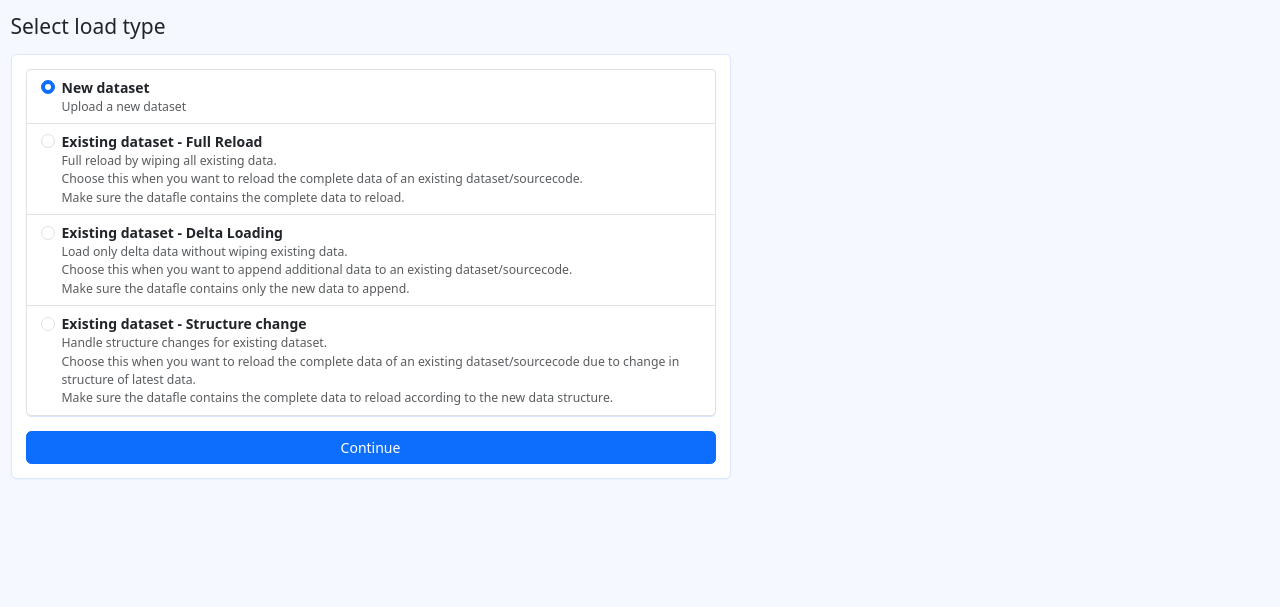
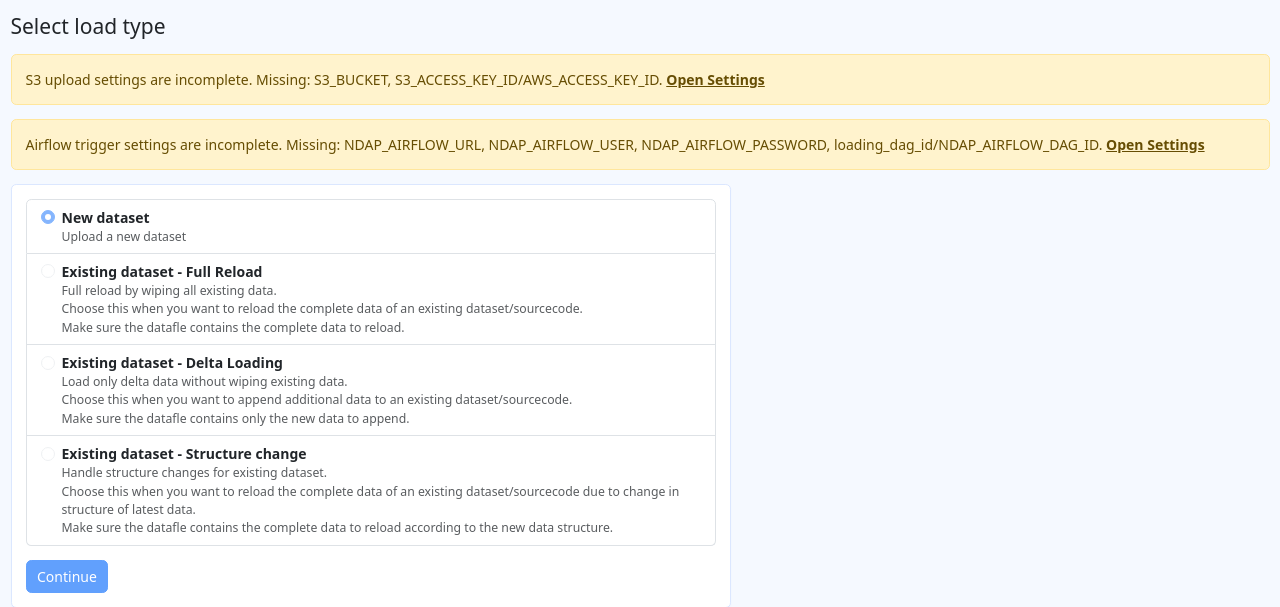
Before and after one commit to suseel96/ndap_data_validator, a FastAPI app: page /load-type in a window 1280 px wide. Shown: the part 42-649 px from the top of the page. Run offline with FastAPI, Linux system fonts and the light colour scheme; the visitor is signed in with stand-in values (Sample User, id 1); data that the repository does not hold is empty.

Commit message:
added settings readiness checks

```diff
--- a/main.py
+++ b/main.py
@@ -292,50 +292,8 @@ def trigger_airflow_dag(base_url: str, dag_id: str, username: str | None = None,
 async def index(request: Request, reset: str | None = None):
     if not require_login(request):
         return RedirectResponse(url="/login", status_code=302)
-    run_id = request.session.get("current_run_id")
-    active_token = request.session.get("active_token")
-    if reset and reset.lower() in {"1", "true", "yes"}:
-        _clear_active_run(request)
-        run_id = _reset_run_id(request)
-    elif not run_id:
-        run_id = _reset_run_id(request)
-    completed_steps = _get_session_steps(request)
-    # If we already have a token (load type chosen), begin the stepper at Upload step
-    if active_token and VALIDATION_STATE.get(active_token):
-        # derive load mode for banner
-        st = VALIDATION_STATE.get(active_token) or {}
-        params = st.get("airflow_params", {}) if isinstance(st, dict) else {}
-        inc = bool(params.get("is_incremental"))
-        sch = bool(params.get("schema_exists"))
-        dsc = bool(params.get("delta_with_structure_change"))
-        if dsc:
-            load_mode = "structure_change"
-        elif inc and sch:
-            load_mode = "delta"
-        elif (not inc) and sch:
-            load_mode = "full_reload"
-        else:
-            load_mode = "new"
-        return templates.TemplateResponse("upload.html", {
-            "request": request,
-            "active_step": 1,
-            "title": "Upload",
-            "completed_steps": completed_steps,
-            "token": active_token,
-            "run_id": run_id,
-            "s3_folder_mode": False,
-            "load_mode": load_mode,
-        })
-    # Otherwise render load type selection outside of stepper
-    return templates.TemplateResponse("load_type.html", {
-        "request": request,
-        "active_step": 0,
-        "title": "Select Load Type",
-        "completed_steps": [],
-        "token": None,
-        "run_id": run_id,
-        "show_stepper": False,
-    })
+    # Always start new flow from Load Type when hitting root
+    return RedirectResponse(url="/load-type?reset=1", status_code=302)
 
 
 @app.get("/load-type", response_class=HTMLResponse)
@@ -362,6 +320,34 @@ async def load_type_get(request: Request, reset: str | None = None):
             load_mode = "full_reload"
         else:
             load_mode = "new"
+    # Early settings precheck (surface warnings on first step)
+    s3_bucket_cfg = (DB.get_setting("S3_BUCKET") or os.environ.get("S3_BUCKET") or "").strip()
+    s3_access_key = (DB.get_setting("S3_ACCESS_KEY_ID") or os.environ.get("S3_ACCESS_KEY_ID") or os.environ.get("AWS_ACCESS_KEY_ID") or "").strip()
+    s3_secret_key = (DB.get_setting("S3_SECRET_ACCESS_KEY") or os.environ.get("S3_SECRET_ACCESS_KEY") or os.environ.get("AWS_SECRET_ACCESS_KEY") or "").strip()
+    s3_ready = bool(s3_bucket_cfg)
+    missing_s3: list[str] = []
+    if not s3_bucket_cfg:
+        missing_s3.append("S3_BUCKET")
+    if not s3_access_key:
+        missing_s3.append("S3_ACCESS_KEY_ID/AWS_ACCESS_KEY_ID")
+    if not s3_secret_key:
+        missing_s3.append("S3_SECRET_ACCESS_KEY/AWS_SECRET_ACCESS_KEY")
+
+    airflow_base = (DB.get_setting("NDAP_AIRFLOW_URL") or os.environ.get("NDAP_AIRFLOW_URL") or "").strip()
+    airflow_user = (DB.get_setting("NDAP_AIRFLOW_USER") or os.environ.get("NDAP_AIRFLOW_USER") or "").strip()
+    airflow_pass = (DB.get_setting("NDAP_AIRFLOW_PASSWORD") or os.environ.get("NDAP_AIRFLOW_PASSWORD") or "").strip()
+    airflow_dag_id = (DB.get_setting("loading_dag_id") or DB.get_setting("NDAP_AIRFLOW_DAG_ID") or "").strip()
+    airflow_ready = bool(airflow_base) and bool(airflow_dag_id)
+    missing_airflow: list[str] = []
+    if not airflow_base:
+        missing_airflow.append("NDAP_AIRFLOW_URL")
+    if not airflow_user:
+        missing_airflow.append("NDAP_AIRFLOW_USER")
+    if not airflow_pass:
+        missing_airflow.append("NDAP_AIRFLOW_PASSWORD")
+    if not airflow_dag_id:
+        missing_airflow.append("loading_dag_id/NDAP_AIRFLOW_DAG_ID")
+
     return templates.TemplateResponse("load_type.html", {
         "request": request,
         "active_step": 0,
@@ -371,6 +357,10 @@ async def load_type_get(request: Request, reset: str | None = None):
         "run_id": run_id,
         "load_mode": load_mode,
         "show_stepper": False,
+        "settings_s3_ready": s3_ready,
+        "settings_airflow_ready": airflow_ready,
+        "missing_settings_s3": missing_s3,
+        "missing_settings_airflow": missing_airflow,
     })
 
 
@@ -378,6 +368,12 @@ async def load_type_get(request: Request, reset: str | None = None):
 async def load_type_save(request: Request, load_mode: str = Form("new")):
     if not require_login(request):
         return RedirectResponse(url="/login", status_code=302)
+    # Enforce settings readiness on server side as well
+    s3_bucket_cfg = (DB.get_setting("S3_BUCKET") or os.environ.get("S3_BUCKET") or "").strip()
+    airflow_base = (DB.get_setting("NDAP_AIRFLOW_URL") or os.environ.get("NDAP_AIRFLOW_URL") or "").strip()
+    airflow_dag_id = (DB.get_setting("loading_dag_id") or DB.get_setting("NDAP_AIRFLOW_DAG_ID") or "").strip()
+    if (not s3_bucket_cfg) or (not airflow_base) or (not airflow_dag_id):
+        return RedirectResponse(url="/load-type", status_code=302)
     # Start a new lifecycle token
     token = uuid4().hex
     run_id = _reset_run_id(request)
--- a/templates/base.html
+++ b/templates/base.html
@@ -67,7 +67,7 @@
 
           <li class="step {% if active_step == 1 %}active{% endif %} {% if 1 in completed %}completed{% endif %}">
             {% if active_step > 1 and not lock_backwards %}
-              <a href="/" class="step-link">
+              <a href="/upload{{ qs }}" class="step-link">
                 <div class="step-icon">1</div>
                 <div class="step-title">Upload CSV and preview</div>
               </a>
--- a/templates/load_type.html
+++ b/templates/load_type.html
@@ -2,7 +2,35 @@
 
 {% block content %}
   <h4 class="mb-3">Select load type</h4>
+  {# normalize readiness and missing lists with safe defaults #}
+  {% set s3_ready = settings_s3_ready | default(true) %}
+  {% set airflow_ok = settings_airflow_ready | default(true) %}
+  {% set missing_s3 = missing_settings_s3 | default([]) %}
+  {% set missing_air = missing_settings_airflow | default([]) %}
+  {% set is_admin = request.session.get('is_admin') %}
+
+  {# For non-admin users show a single friendly message instead of detailed keys #}
+  {% if not is_admin and (not s3_ready or not airflow_ok) %}
+    <div class="alert alert-warning">
+      Settings not configured yet. Kindly inform your Admin to login and configure S3 and Airflow settings.
+    </div>
+  {% else %}
+    {% if (not s3_ready) and (missing_s3 | length > 0) %}
+      <div class="alert alert-warning">
+        S3 upload settings are incomplete. Missing: {{ ', '.join(missing_s3) }}.
+        <a href="/admin/settings" class="alert-link">Open Settings</a>
+      </div>
+    {% endif %}
+    {% if (not airflow_ok) and (missing_air | length > 0) %}
+      <div class="alert alert-warning">
+        Airflow trigger settings are incomplete. Missing: {{ ', '.join(missing_air) }}.
+        <a href="/admin/settings" class="alert-link">Open Settings</a>
+      </div>
+    {% endif %}
+  {% endif %}
+  {% set settings_ready = s3_ready and airflow_ok %}
   <form method="post" action="/load-type/save" class="card p-3 card-narrow">
+    {% if not settings_ready %}<fieldset disabled>{% endif %}
     <div class="list-group">
       <label class="list-group-item d-flex gap-2">
         <input class="form-check-input mt-1" type="radio" name="load_mode" value="new" {% if (load_mode or 'new') == 'new' %}checked{% endif %}>
@@ -33,6 +61,7 @@
         </span>
       </label>
     </div>
-    <button class="btn btn-primary mt-3" type="submit">Continue</button>
+    <button class="btn btn-primary mt-3" type="submit" {% if not settings_ready %}disabled title="Complete settings first"{% endif %}>Continue</button>
+    {% if not settings_ready %}</fieldset>{% endif %}
   </form>
 {% endblock %}
```
